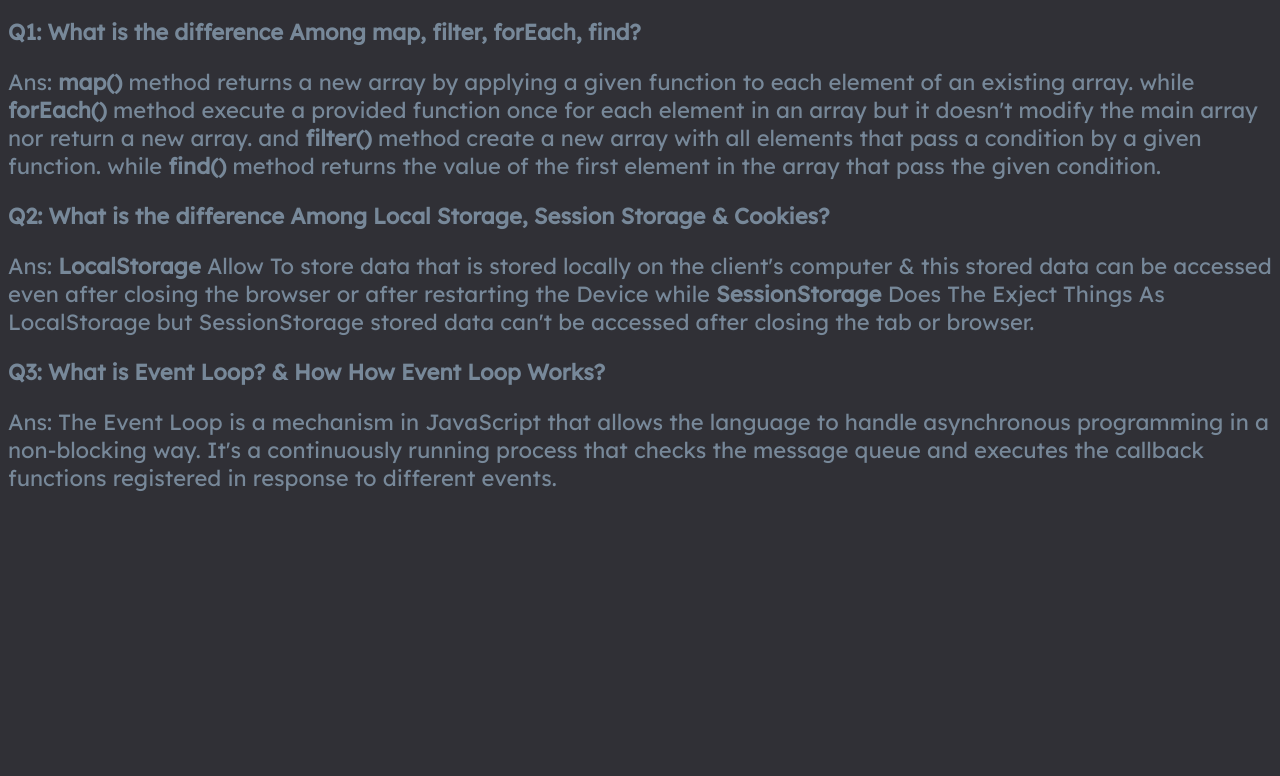
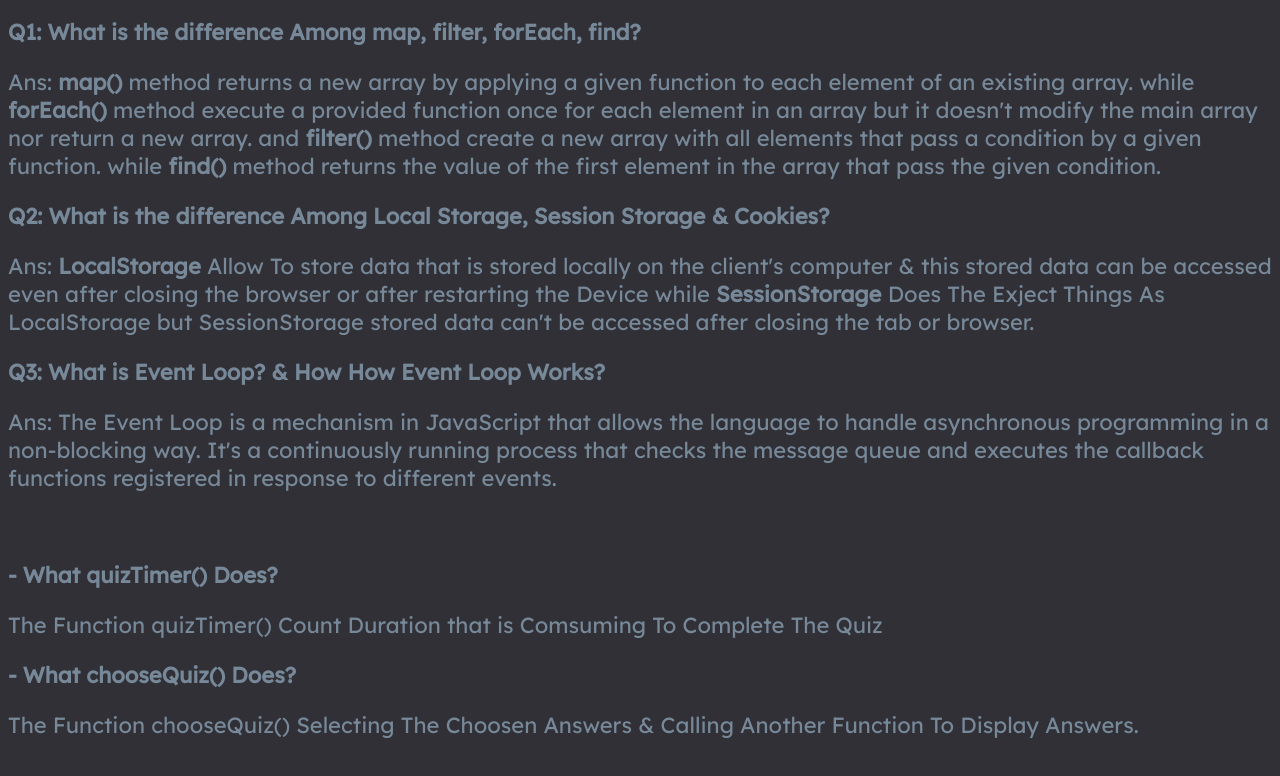
Before and after one commit to z1script/quiz-hero, a plain HTML site: page blog.html in a window 1280 px wide. Drawn offline with Linux system fonts and the light colour scheme.

Commit message:
blog done

```diff
--- a/blog.html
+++ b/blog.html
@@ -49,5 +49,17 @@
       continuously running process that checks the message queue and executes
       the callback functions registered in response to different events.
     </p>
+    <br />
+    <h2>- What quizTimer() Does?</h2>
+    <p>
+      The Function quizTimer() Count Duration that is Comsuming To Complete The
+      Quiz
+    </p>
+
+    <h2>- What chooseQuiz() Does?</h2>
+    <p>
+      The Function chooseQuiz() Selecting The Choosen Answers & Calling Another
+      Function To Display Answers.
+    </p>
   </body>
 </html>
```
